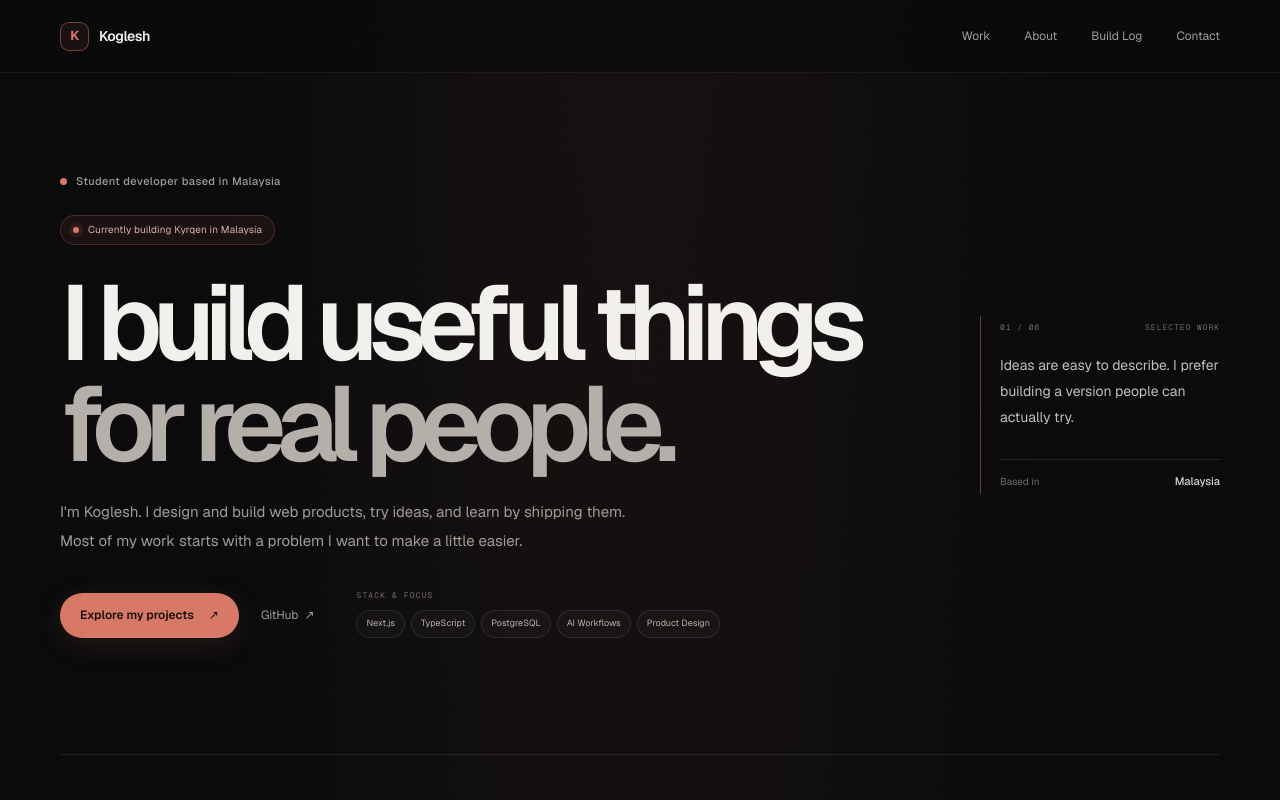
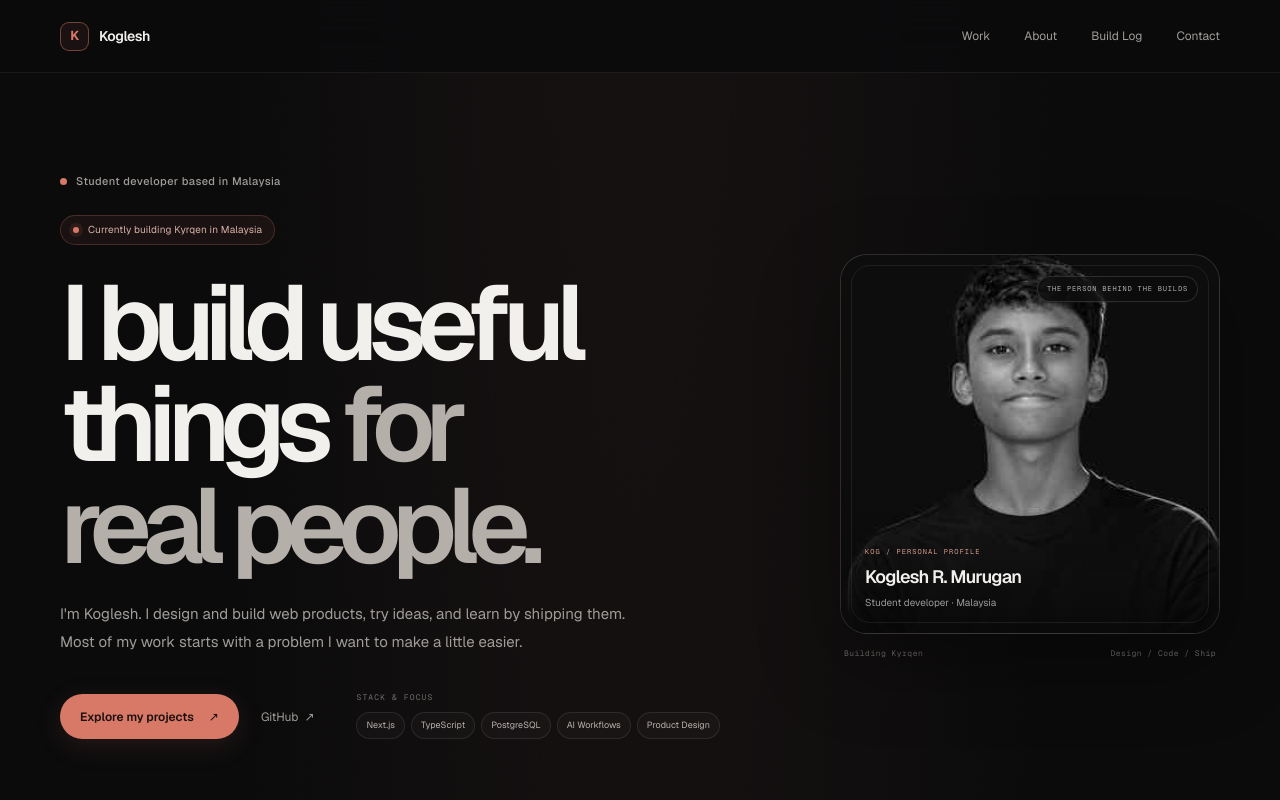
Before and after one commit to kogleshofficial-hub/koglesh-portfolio, a Next.js app: page / in a window 1280 px wide. Shown: the top 800 px of the page. Built offline with nearby package versions, Linux system fonts and the light colour scheme.

Commit message:
Add personal portrait to portfolio hero

```diff
--- a/app/globals.css
+++ b/app/globals.css
@@ -123,9 +123,9 @@ button {
 .hero {
   display: grid;
   min-height: 640px;
-  grid-template-columns: minmax(0, 1fr) 240px;
-  align-items: center;
-  gap: 64px;
+  grid-template-columns: minmax(0, 1fr) minmax(290px, 380px);
+  align-items: center;
+  gap: clamp(36px, 5vw, 66px);
   padding-block: 100px 116px;
 }
 
@@ -293,45 +293,114 @@ a:hover .external-arrow {
   white-space: nowrap;
 }
 
-.hero-aside {
-  align-self: center;
-  border-left: 1px solid rgba(216, 121, 104, 0.45);
-  padding: 5px 0 5px 19px;
-}
-
-.hero-aside-top,
-.hero-aside-bottom {
+.hero-portrait {
+  width: 100%;
+  max-width: 380px;
+  justify-self: end;
+  margin: 0;
+}
+
+.hero-portrait-frame {
+  position: relative;
+  isolation: isolate;
+  overflow: hidden;
+  aspect-ratio: 1 / 1;
+  border: 1px solid rgba(255, 255, 255, 0.13);
+  border-radius: 27px;
+  background:
+    radial-gradient(ellipse at 50% 30%, rgba(216, 121, 104, 0.12), transparent 53%),
+    linear-gradient(145deg, rgba(255, 255, 255, 0.045), transparent 62%),
+    #0e0e10;
+  box-shadow:
+    0 28px 80px rgba(0, 0, 0, 0.34),
+    inset 0 1px 0 rgba(255, 255, 255, 0.045);
+}
+
+.hero-portrait-frame::before {
+  position: absolute;
+  z-index: 2;
+  inset: 10px;
+  border: 1px solid rgba(255, 255, 255, 0.075);
+  border-radius: 19px;
+  content: "";
+  pointer-events: none;
+}
+
+.hero-portrait-frame::after {
+  position: absolute;
+  z-index: 1;
+  inset: 45% 0 0;
+  background: linear-gradient(180deg, transparent 0%, rgba(8, 8, 9, 0.18) 42%, rgba(8, 8, 9, 0.88) 100%);
+  content: "";
+  pointer-events: none;
+}
+
+.hero-portrait-image {
+  position: absolute;
+  z-index: 0;
+  inset: 0;
+  width: 100%;
+  height: 100%;
+  object-fit: cover;
+  object-position: center center;
+}
+
+.hero-portrait-label {
+  position: absolute;
+  z-index: 3;
+  top: 21px;
+  right: 21px;
+  border: 1px solid rgba(255, 255, 255, 0.13);
+  border-radius: 999px;
+  background: rgba(12, 12, 13, 0.68);
+  padding: 7px 9px;
+  color: rgba(255, 255, 255, 0.68);
+  font-family: var(--font-geist-mono), monospace;
+  font-size: 7px;
+  letter-spacing: 0.12em;
+  backdrop-filter: blur(12px);
+}
+
+.hero-portrait-caption {
+  position: absolute;
+  z-index: 3;
+  right: 0;
+  bottom: 0;
+  left: 0;
+  display: grid;
+  gap: 5px;
+  padding: 42px 24px 23px;
+}
+
+.hero-portrait-caption > span {
+  color: #d99a8d;
+  font-family: var(--font-geist-mono), monospace;
+  font-size: 7px;
+  letter-spacing: 0.15em;
+}
+
+.hero-portrait-caption strong {
+  color: #f2f0ed;
+  font-size: 18px;
+  font-weight: 550;
+  letter-spacing: -0.045em;
+}
+
+.hero-portrait-caption small {
+  color: rgba(242, 240, 237, 0.62);
+  font-size: 10px;
+}
+
+.hero-portrait-foot {
   display: flex;
   align-items: center;
   justify-content: space-between;
   gap: 12px;
-}
-
-.hero-aside-top {
+  padding: 13px 4px 0;
   color: var(--subtle);
   font-family: var(--font-geist-mono), monospace;
   font-size: 8px;
-  letter-spacing: 0.12em;
-}
-
-.hero-aside > p {
-  margin: 20px 0 28px;
-  color: #c4bfba;
-  font-size: 14px;
-  line-height: 1.85;
-}
-
-.hero-aside-bottom {
-  border-top: 1px solid rgba(255, 255, 255, 0.1);
-  padding-top: 13px;
-  color: var(--subtle);
-  font-size: 10px;
-}
-
-.hero-aside-bottom strong {
-  color: #d7d1cc;
-  font-size: 11px;
-  font-weight: 500;
+  letter-spacing: 0.06em;
 }
 
 .page-section {
@@ -1783,12 +1852,14 @@ a:hover .external-arrow {
     padding-block: 85px 95px;
   }
 
-  .hero-aside {
-    max-width: 430px;
-  }
-
-  .hero-aside > p {
-    max-width: 320px;
+  .hero-main {
+    order: 2;
+  }
+
+  .hero-portrait {
+    order: 1;
+    width: min(100%, 380px);
+    justify-self: center;
   }
 
   .project-card-featured {
--- a/app/page.tsx
+++ b/app/page.tsx
@@ -1,5 +1,6 @@
 "use client";
 
+import Image from "next/image";
 import { useState } from "react";
 
 type ProjectKind = "kyrqen" | "mirror" | "gridpulse" | "pace" | "foodloop" | "truth";
@@ -486,11 +487,29 @@ export default function Home() {
               </div>
             </div>
           </div>
-          <aside className="hero-aside" aria-label="A note about my work">
-            <div className="hero-aside-top"><span>01 / 06</span><span>SELECTED WORK</span></div>
-            <p>Ideas are easy to describe. I prefer building a version people can actually try.</p>
-            <div className="hero-aside-bottom"><span>Based in</span><strong>Malaysia</strong></div>
-          </aside>
+          <figure className="hero-portrait" aria-label="Portrait of Koglesh R. Murugan">
+            <div className="hero-portrait-frame">
+              <span className="hero-portrait-label">THE PERSON BEHIND THE BUILDS</span>
+              <Image
+                src="/koglesh-portrait.jpg"
+                alt="Portrait of Koglesh R. Murugan wearing a black shirt."
+                width={340}
+                height={336}
+                priority
+                sizes="(max-width: 950px) min(100vw - 48px, 420px), 380px"
+                className="hero-portrait-image"
+              />
+              <figcaption className="hero-portrait-caption">
+                <span>KOG / PERSONAL PROFILE</span>
+                <strong>Koglesh R. Murugan</strong>
+                <small>Student developer · Malaysia</small>
+              </figcaption>
+            </div>
+            <div className="hero-portrait-foot">
+              <span>Building Kyrqen</span>
+              <span>Design / Code / Ship</span>
+            </div>
+          </figure>
         </section>
 
         <section id="work" className="page-section work-section">
```
Also changed, not shown: public/koglesh-portrait.jpg (added).
